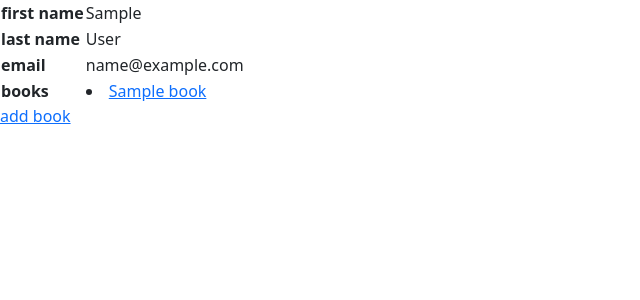
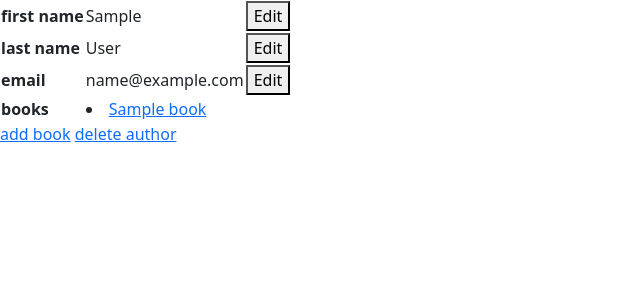
Before and after one commit to blackwakhu/django-beginner-projects, a Django app: page /forms/author/1 in a window 1280 px wide. Shown: the part 56-356 px from the top of the page, without its empty margins (0-640 px from the left). Run offline with Django 5.2, Linux system fonts and the light colour scheme; tables that the repository leaves empty hold one stand-in row (values such as "Sample post").

Commit message:
added the edit function

```diff
--- a/projects/forms/form_entries/templates/author.html
+++ b/projects/forms/form_entries/templates/author.html
@@ -7,14 +7,56 @@
   <tr>
     <th>first name</th>
     <td>{{data.fname}}</td>
+    <td>
+      <div id="edit_fname_author">
+        <button onclick="open_data('edit_fname_author', 'input_fname_author')">Edit</button>
+      </div>
+    </td>
+    <td>
+      <div class="editpart" id="input_fname_author">
+      <form action="/form/author/update/fname/{{data.id}}" method="post">
+        {% csrf_token %}
+        <input type="text" name="data" class="edit_input">
+        <input type="submit" value="submit" onclick="close_data('edit_fname_author', 'input_fname_author')">
+      </form>
+      </div>
+    </td>
   </tr>
   <tr>
     <th>last name</th>
     <td>{{data.lname}}</td>
+    <td>
+      <div id="edit_lname_author">
+        <button onclick="open_data('edit_lname_author', 'input_lname_author')">Edit</button>
+      </div>
+    </td>
+    <td>
+      <div class="editpart" id="input_lname_author">
+      <form action="/form/author/update/lname/{{data.id}}" method="post">
+        {% csrf_token %}
+        <input type="text" name="data" class="edit_input">
+        <input type="submit" value="submit" onclick="close_data('edit_lname_author', 'input_lname_author')">
+      </form>
+      </div>
+    </td>
   </tr>
   <tr>
     <th>email</th>
     <td>{{data.email}}</td>
+    <td>
+      <div id="edit_email_author">
+        <button onclick="open_data('edit_email_author', 'input_email_author')">Edit</button>
+      </div>
+    </td>
+    <td>
+      <div class="editpart" id="input_email_author">
+      <form action="/form/author/update/email/{{data.id}}" method="post">
+        {% csrf_token %}
+        <input type="email" name="data" class="edit_input">
+        <input type="submit" value="submit" onclick="close_data('edit_email_author', 'input_email_author')">
+      </form>
+      </div>
+    </td>
   </tr>
   <tr>
     <th>books</th>
@@ -27,4 +69,5 @@
 </table>
 
 <a href="{% url 'createBook' data.id %}">add book</a>
+<a href="{% url 'deleteAuthor' data.id %}">delete author</a>
 {% endblock %}
```
